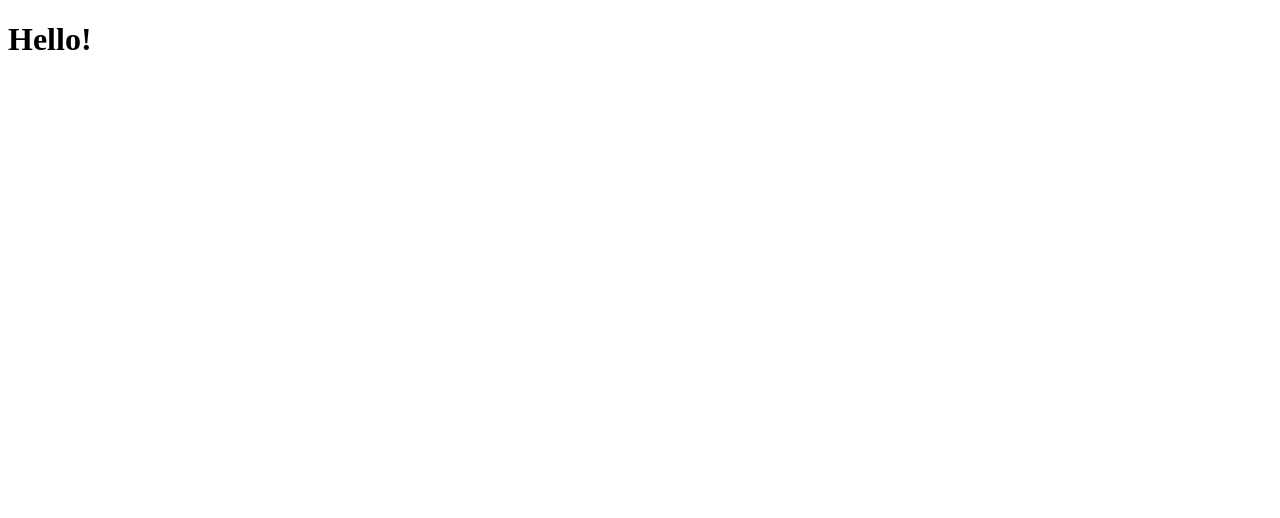
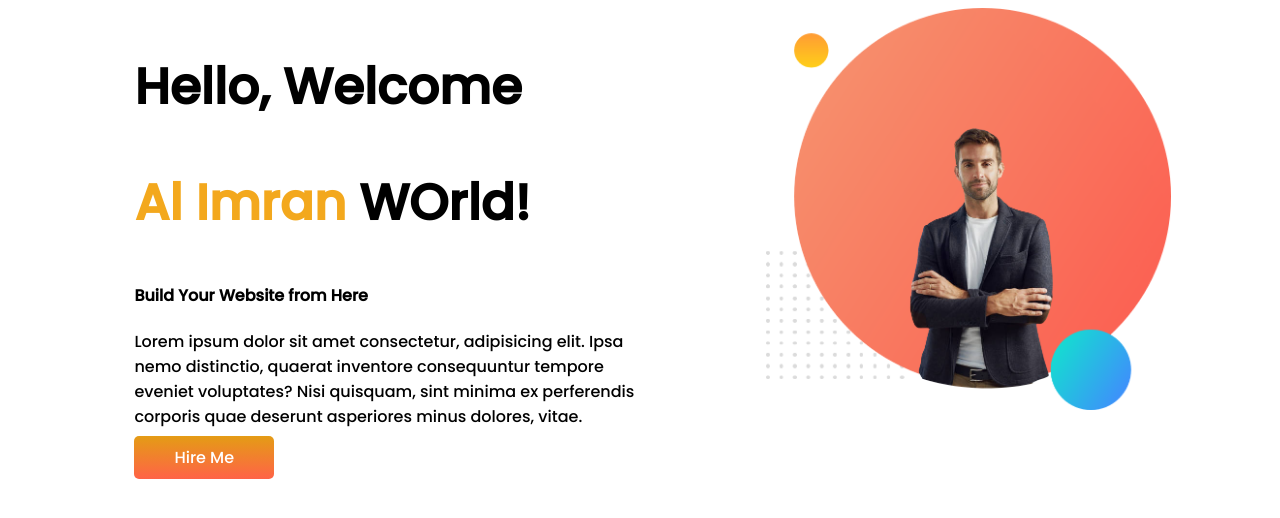
Before and after one commit to 002imran/practice_portfolio, a plain HTML site: page index.html in a window 1280 px wide. Drawn offline with Linux system fonts and the light colour scheme.

Commit message:
firstBanner and button

```diff
--- a/index.html
+++ b/index.html
@@ -5,8 +5,33 @@
     <meta http-equiv="X-UA-Compatible" content="IE=edge">
     <meta name="viewport" content="width=device-width, initial-scale=1.0">
     <title>portfolio</title>
+    <link rel="preconnect" href="https://fonts.googleapis.com">
+    <link rel="preconnect" href="https://fonts.gstatic.com" crossorigin>
+    <link
+        href="https://fonts.googleapis.com/css2?family=Epilogue&family=Lato:wght@400;700;900&family=Poppins:wght@300;500&display=swap"
+        rel="stylesheet">
+    <link rel="stylesheet" href="style.css">
+
 </head>
 <body>
-    <h1>Hello!</h1>
+    <section>
+        <div class="half-width">
+            <h1>Hello, Welcome</h1>
+            <h1> <span class="orange-color">Al Imran</span> WOrld!</h1>
+            <h4>Build Your Website from Here</h4>
+            <p>Lorem ipsum dolor sit amet consectetur, adipisicing elit. Ipsa nemo distinctio, quaerat inventore consequuntur tempore
+            eveniet voluptates? Nisi quisquam, sint minima ex perferendis corporis quae deserunt asperiores minus dolores, vitae.
+</p>
+
+            <a class="button" href="https://www.linkedin.com/" target="_blank">Hire Me</a>
+        </div>
+       <div class="half-width">
+            <img src="./images/myphoto.png">
+       </div>
+
+
+    </section>
+
+
 </body>
 </html>
--- /dev/null
+++ b/style.css
@@ -0,0 +1,34 @@
+body{
+        font-family: 'Epilogue', sans-serif;
+        font-family: 'Lato', sans-serif;
+        font-family: 'Poppins', sans-serif;
+}
+h1{
+    font-size: 50px;
+}
+.orange-color{
+    color: rgb(243, 168, 29);
+}
+section{
+    display: flex;
+
+}
+.half-width{
+    width: 50%;
+    padding-left: 10%;
+}
+.half-width img{
+    width: 80%;
+
+
+}
+.button{
+   text-decoration: none;
+   border-radius: 5px;
+   background-image: linear-gradient(rgb(228, 156, 21), tomato);
+   padding: 10px 40px;
+   font-weight: 500;
+   color: white;
+
+
+}
```
Also changed, not shown: images/dream-bg.png (added), images/exp-bg.png (added), images/my-bg.png (added), images/my-bg2.png (added), images/myphoto.png (added), images/top-banner.png (added).
